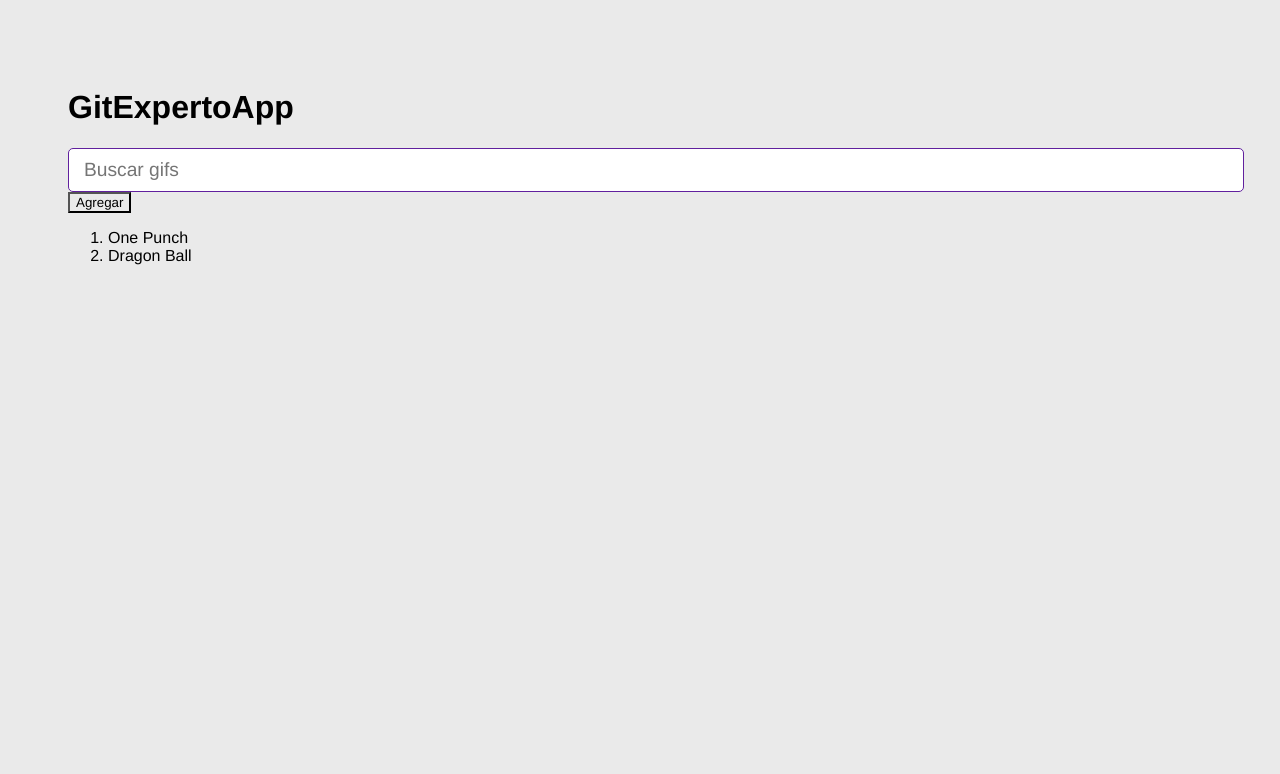
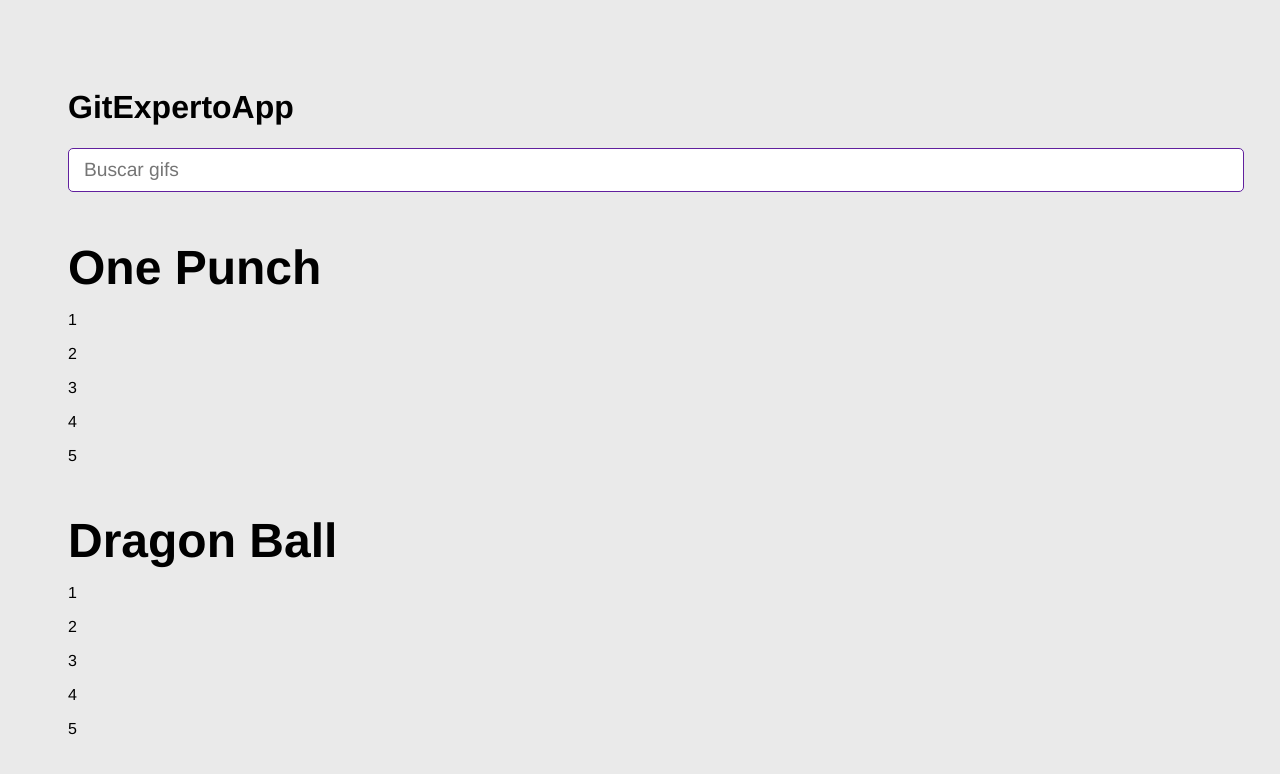
Before and after one commit to wilsonn/ReactCeroAExpertFernandoHerrrera, a React (Vite) app in the folder git-expert-app/: page / in a window 1280 px wide. Shown: the top 774 px of the page. Built offline with nearby package versions, Linux system fonts and the light colour scheme.

Commit message:
Completado video 82. GifGrid nuevo componente

```diff
--- /dev/null
+++ b/git-expert-app/src/GifGrid.jsx
@@ -0,0 +1,17 @@
+const GifGrid = ( { category }) => {
+
+    const gifs = [1,2,3,4,5];
+
+  return (
+    <>
+      <h3> { category } </h3>
+      {
+        gifs.map( gif => (
+            <p> { gif } </p>
+        ))
+      }
+    </>
+  )
+}
+
+export default GifGrid
--- a/git-expert-app/src/GitExpertApp.jsx
+++ b/git-expert-app/src/GitExpertApp.jsx
@@ -1,5 +1,6 @@
 import { useState } from "react"
 import AddCategory from "./AddCategory";
+import GifGrid from "./GifGrid";
 
 const GitExpertApp = () => {
 
@@ -14,20 +15,18 @@
 
   return (
     <>
-      {/*titulo */}
       <h1>GitExpertoApp</h1>
 
-      {/*input */}
       <AddCategory onNewCategory={onAddCategory} />
 
-      {/*Listado de Gif */}
-      <button onClick={ onAddCategory }>Agregar</button>
-      <ol>
-        { categories.map( category => {
-            return <li key={ category }>{ category }</li>;
-        }) }
-      </ol>
-        {/*Gif Item */}
+        {
+            categories.map( category => {
+                return (
+                    <GifGrid key={ category } category={ category } />
+                )
+            })
+        }
+
     </>
   )
 }
```
